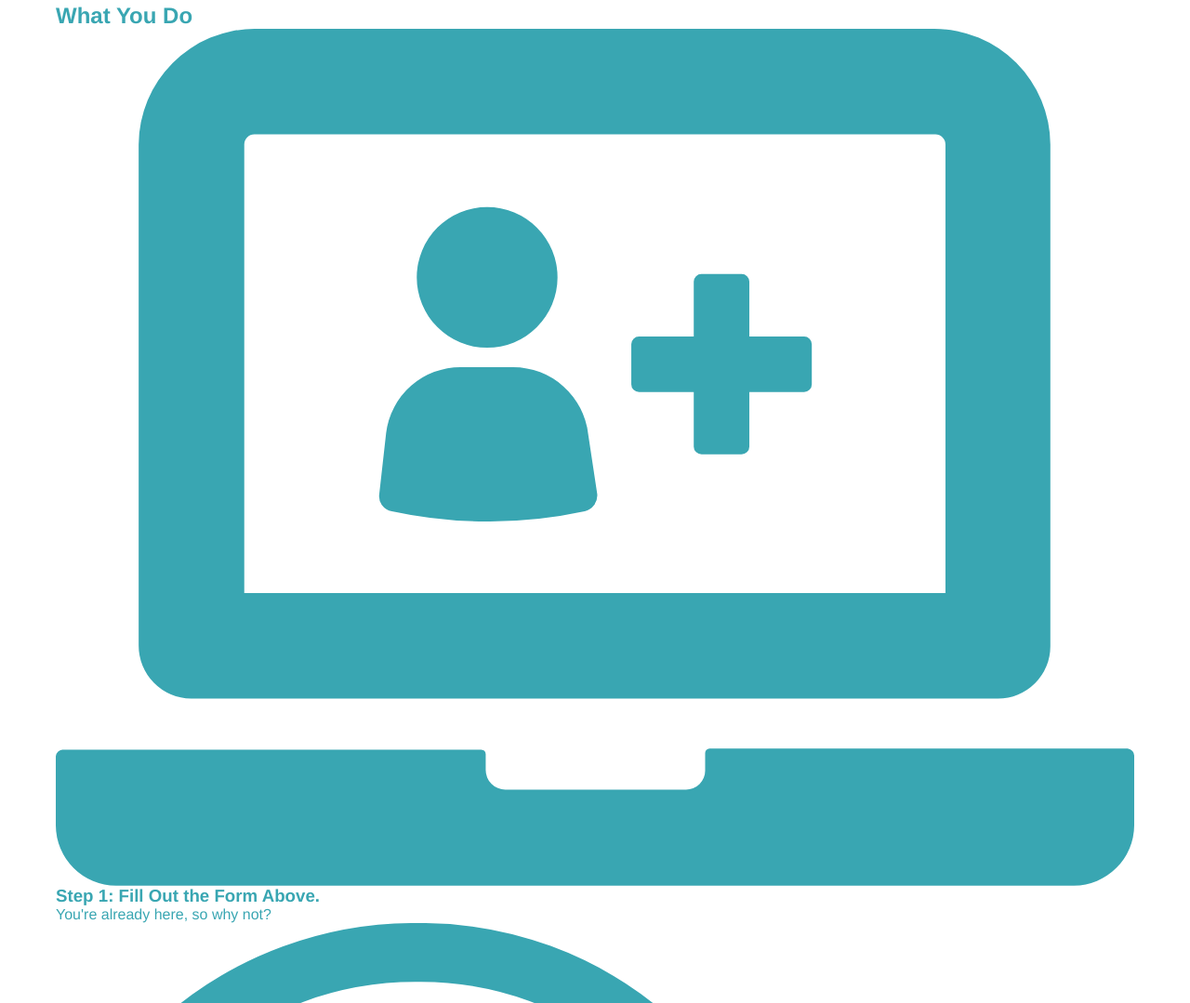
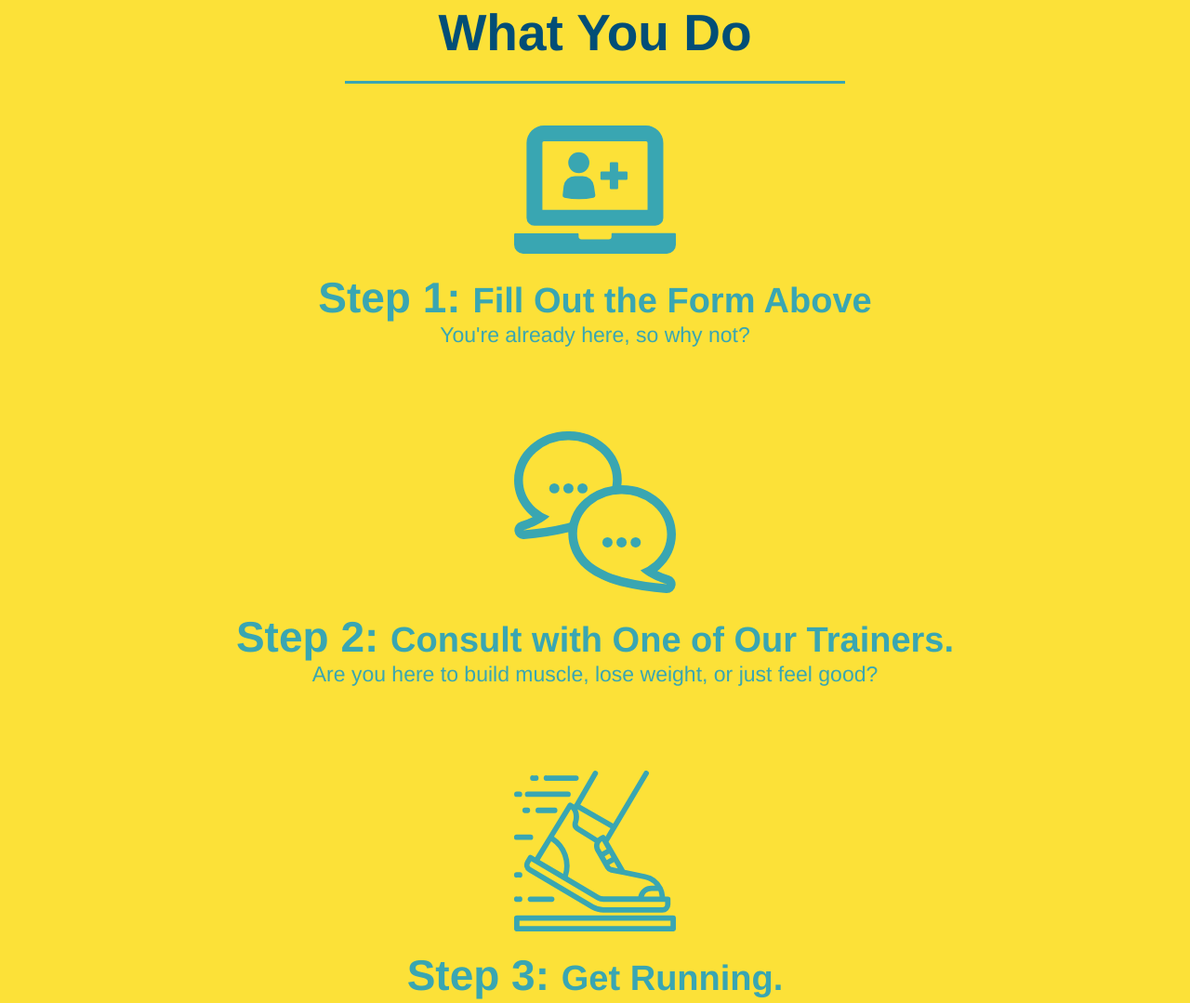
Before and after one commit to cliffybar/run-buddy, a plain HTML site: page index.html in a window 1280 px wide. Shown: the part 1237-2316 px from the top of the page at 93% size. Drawn offline with Linux system fonts and the light colour scheme.

Commit message:
style what you do section

```diff
--- a/assets/css/style.css
+++ b/assets/css/style.css
@@ -124,17 +124,10 @@ section {
 }
 /* Hero Style End */
 
+/* What We/You Do Sections */
+
 .intro {
     text-align: center;
-}
-
-.intro h2 {
-    font-size: 55px;
-    color: #024e76;
-    margin-bottom: 35px;
-    padding: 0 100px 20px 100px;
-    border-bottom: 3px solid #fce138;
-    display: inline-block;
 }
 
 .intro p {
@@ -144,3 +137,49 @@ section {
     font-size: 20px;
     margin: 0 auto;
 }
+
+.steps {
+    text-align: center;
+    background: #fce138;
+}
+
+.section-title {
+    font-size: 55px;
+    color: #024e76;
+    margin-bottom: 35px;
+    padding: 0 100px 20px 100px;
+    display: inline-block;
+    border-bottom: 3px solid;
+}
+
+.primary-border {
+    border-color: #fce138;
+}
+
+.secondary-border {
+    border-color: #39a6b2;
+}
+
+.steps div {
+    margin-bottom: 80px;
+}
+
+.steps img {
+    width: 15%;
+    margin: 10px 0;
+}
+
+.steps h3 {
+    color: 024e6;
+    font-size: 46px;
+    margin-top: 10px
+}
+
+.steps p {
+    color: #39a6b2;
+    font-size: 23px;
+}
+
+.steps span {
+    font-size: 38px;
+}
--- a/index.html
+++ b/index.html
@@ -80,32 +80,32 @@
 
         <!-- "what we do" section -->
         <section id="what-we-do" class="intro">
-            <h2>What We Do</h2>
+            <h2 class="section-title primary-border">What We Do</h2>
             <p>
                 butcher selfies chambray shabby chic gentrify readymade yr Echo Park XOXO Tumblr normcore Banksy direct trade Blue Bottle chillwave you probably haven't heard of them single-origin coffee Vice fanny pack fixie Odd Future Austin fingerstache pickled twee synth Wes Anderson Thundercats viral bitters flannel meggings narwhal Marfa Schlitz sustainable Intelligentsia umami deep v craft
             </p>
         </section>
 
         <!-- "what you do" section-->
-        <section id="what-you-do">
-            <h2>What You Do</h2>
+        <section id="what-you-do" class="steps">
+            <h2 class="section-title secondary-border">What You Do</h2>
 
             <div>
                 <!-- insert this img element -->
                 <img src="./assets/images/step-1.svg" alt="" />
-                <h3>Step 1: Fill Out the Form Above.</h3>
+                <h3>Step 1: <span>Fill Out the Form Above</span></h3>
                 <p>You're already here, so why not?</p>
             </div>
 
             <div>
                 <img src="./assets/images/step-2.svg" alt="" />
-                <h3>Step 2: Consult with One of Our Trainers.</h3>
+                <h3>Step 2: <span>Consult with One of Our Trainers.</span></h3>
                 <p>Are you here to build muscle, lose weight, or just feel good?</p>
             </div>
 
             <div>
                 <img src="./assets/images/step-3.svg" alt="" />
-                <h3>Step 3: Get Running.</h3>
+                <h3>Step 3: <span>Get Running.</span></h3>
                 <p>Hit the ground running (literally) once your trainer lays out your plan.</p>
             </div>
 
```
